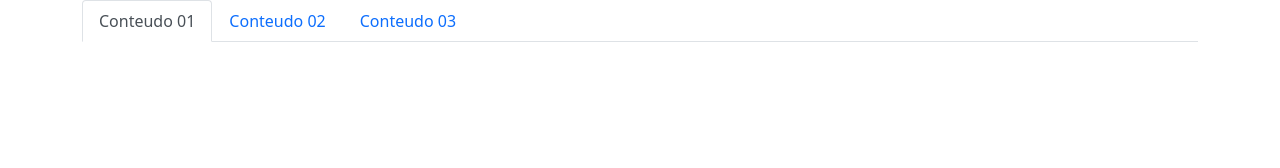
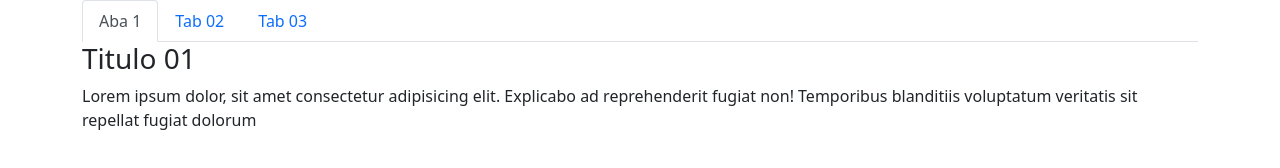
Before and after one commit to treinaweb/treinaweb-bootstrap-conhecendo-componente-de-Tab-Collapse-e-Accordion, a plain HTML site: page Tab, Collapse e Accordion/tab/index.html in a window 1280 px wide. Drawn offline with nearby package versions, Linux system fonts and the light colour scheme.

Commit message:
1-3 Adicionando atributos

```diff
--- a/Tab, Collapse e Accordion/tab/index.html
+++ b/Tab, Collapse e Accordion/tab/index.html
@@ -12,15 +12,29 @@
     <div class="container">
         <ul class="nav nav-tabs">
             <li class="nav-item">
-                <a href="#" class="nav-link active" aria-current="page">Conteudo 01</a>
+                <a href="#" class="nav-link active" aria-current="page" data-bs-toggle="tab" data-bs-target="#primeiraTab" type="button" role="tab">Aba 1</a>
             </li>
             <li class="nav-item">
-                <a href="#" class="nav-link">Conteudo 02</a>
+                <a href="#" class="nav-link" data-bs-toggle="tab" data-bs-target="#segundaTab" type="button" role="tab">Tab 02</a>
             </li>
             <li class="nav-item">
-                <a href="#" class="nav-link">Conteudo 03</a>
+                <a href="#" class="nav-link" data-bs-toggle="tab" data-bs-target="#terceiraTab" type="button" role="tab">Tab 03</a>
             </li>
         </ul>
+        <div class="tab-content" id="myTabContent">
+            <div class="tab-pane fade show active" role="tabpanel" aria-labelledby="tab01" id="primeiraTab">
+                <h3>Titulo 01</h3>
+                <p>Lorem ipsum dolor, sit amet consectetur adipisicing elit. Explicabo ad reprehenderit fugiat non! Temporibus blanditiis voluptatum veritatis sit repellat fugiat dolorum</p>
+            </div>
+            <div class="tab-pane fade" role="tabpanel" aria-labelledby="tab02" id="segundaTab">
+                <h3>Titulo 02</h3>
+                <p>Conteudo da segunda Tab</p>
+            </div>
+            <div  class="tab-pane fade" role="tabpanel" aria-labelledby="tab02" id="terceiraTab">
+                <h3>Titulo 03</h3>
+                <p>Conteudo da terceira Tab</p>
+            </div>
+        </div>
     </div>
 
     <!-- JavaScript Bundle with Popper -->
```
